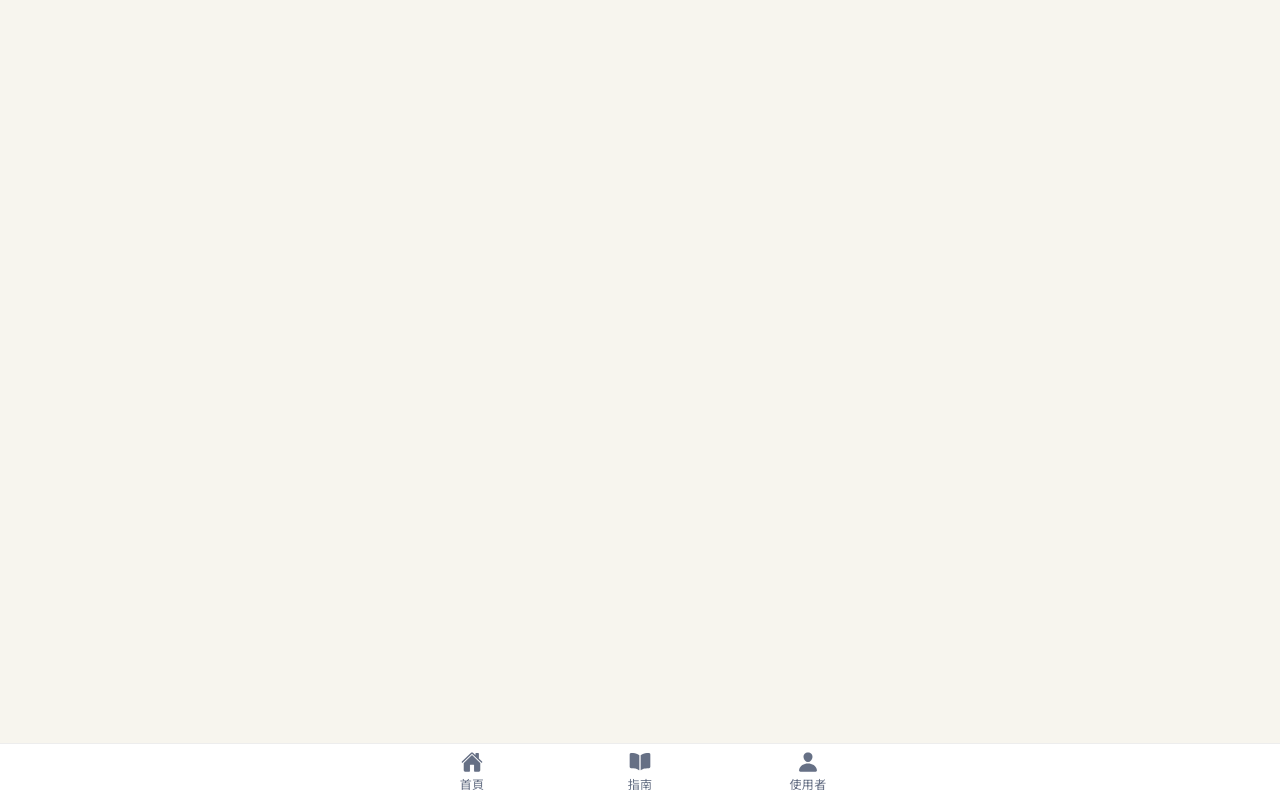
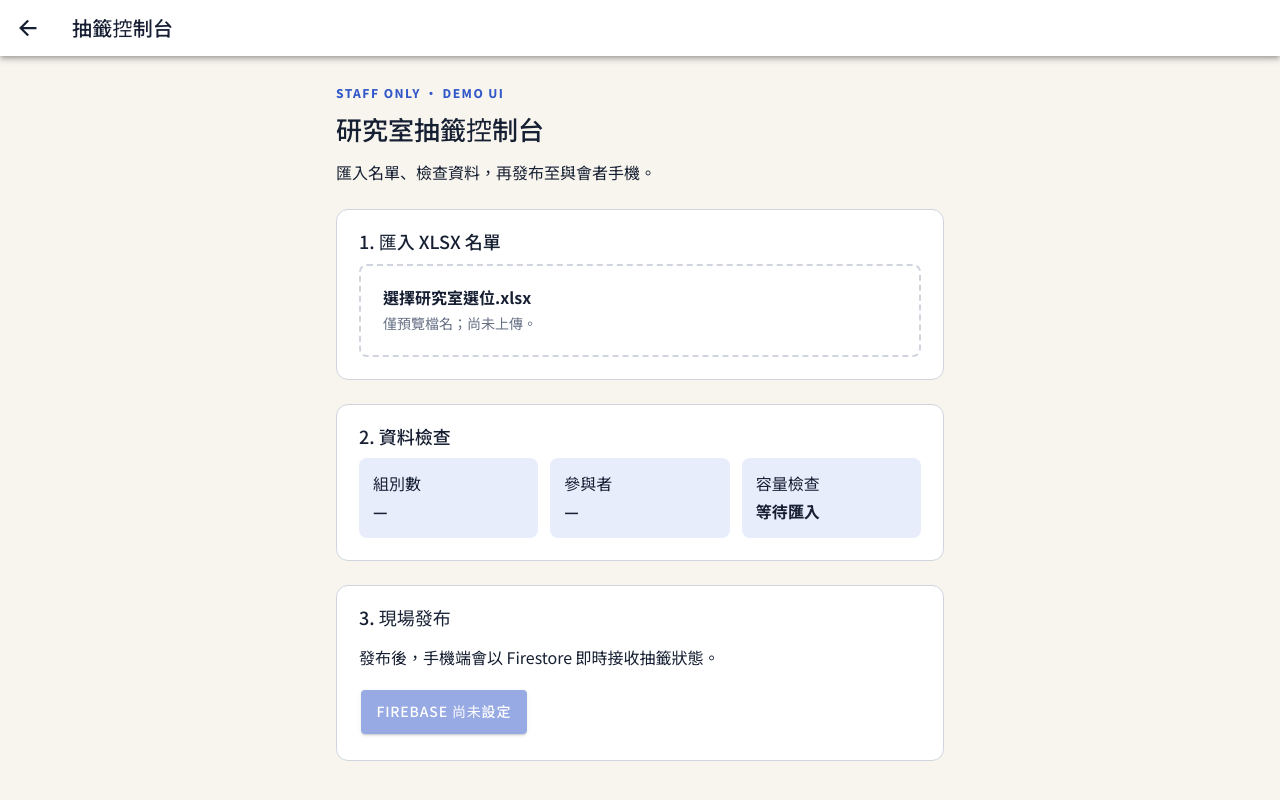
Before and after one commit to NCUIM/NCUIM.github.io, a React (Vite) app: page /admin/lottery in a window 1280 px wide. Built offline with nearby package versions, Linux system fonts and the light colour scheme.

Commit message:
feat(admin): add lottery import preview
1. Add lottery data import and preview interface for staff.

2. Register /admin/lottery route with dedicated admin styling.

```diff
--- a/src/App.tsx
+++ b/src/App.tsx
@@ -16,6 +16,7 @@ import CardsPage from "./pages/CardsPage";
 import LeaderboardPage from "./pages/LeaderboardPage";
 import SeatsPage from "./pages/SeatsPage";
 import LotteryPage from "./pages/LotteryPage";
+import LotteryAdminPage from "./pages/LotteryAdminPage";
 import TimetablePage from "./pages/TimetablePage";
 import FoodPage from "./pages/FoodPage";
 import CreditPage from "./pages/CreditPage";
@@ -27,6 +28,7 @@ export default function App() {
       <IonReactRouter>
         <Switch>
           <Route exact path="/stage/lottery" component={LotteryPage} />
+          <Route exact path="/admin/lottery" component={LotteryAdminPage} />
           <Route path="/">
             <IonTabs>
               <IonRouterOutlet>
--- /dev/null
+++ b/src/pages/LotteryAdminPage.tsx
@@ -0,0 +1,12 @@
+import { IonBackButton, IonButtons, IonButton, IonContent, IonHeader, IonPage, IonTitle, IonToolbar } from "@ionic/react";
+import { useState } from "react";
+
+export default function LotteryAdminPage() {
+  const [fileName, setFileName] = useState("");
+  return <IonPage><IonHeader><IonToolbar><IonButtons slot="start"><IonBackButton defaultHref="/" text="" /></IonButtons><IonTitle>抽籤控制台</IonTitle></IonToolbar></IonHeader><IonContent className="ion-padding"><main className="lottery-admin">
+    <p className="lottery-admin-eyebrow">STAFF ONLY · DEMO UI</p><h1>研究室抽籤控制台</h1><p>匯入名單、檢查資料，再發布至與會者手機。</p>
+    <section><h2>1. 匯入 XLSX 名單</h2><label className="lottery-upload"><input type="file" accept=".xlsx" onChange={(event) => setFileName(event.target.files?.[0]?.name ?? "")} /><strong>{fileName || "選擇研究室選位.xlsx"}</strong><span>僅預覽檔名；尚未上傳。</span></label></section>
+    <section><h2>2. 資料檢查</h2><div className="lottery-admin-grid"><span>組別數 <b>—</b></span><span>參與者 <b>—</b></span><span>容量檢查 <b>等待匯入</b></span></div></section>
+    <section><h2>3. 現場發布</h2><p>發布後，手機端會以 Firestore 即時接收抽籤狀態。</p><IonButton disabled>Firebase 尚未設定</IonButton></section>
+  </main></IonContent></IonPage>;
+}
```
